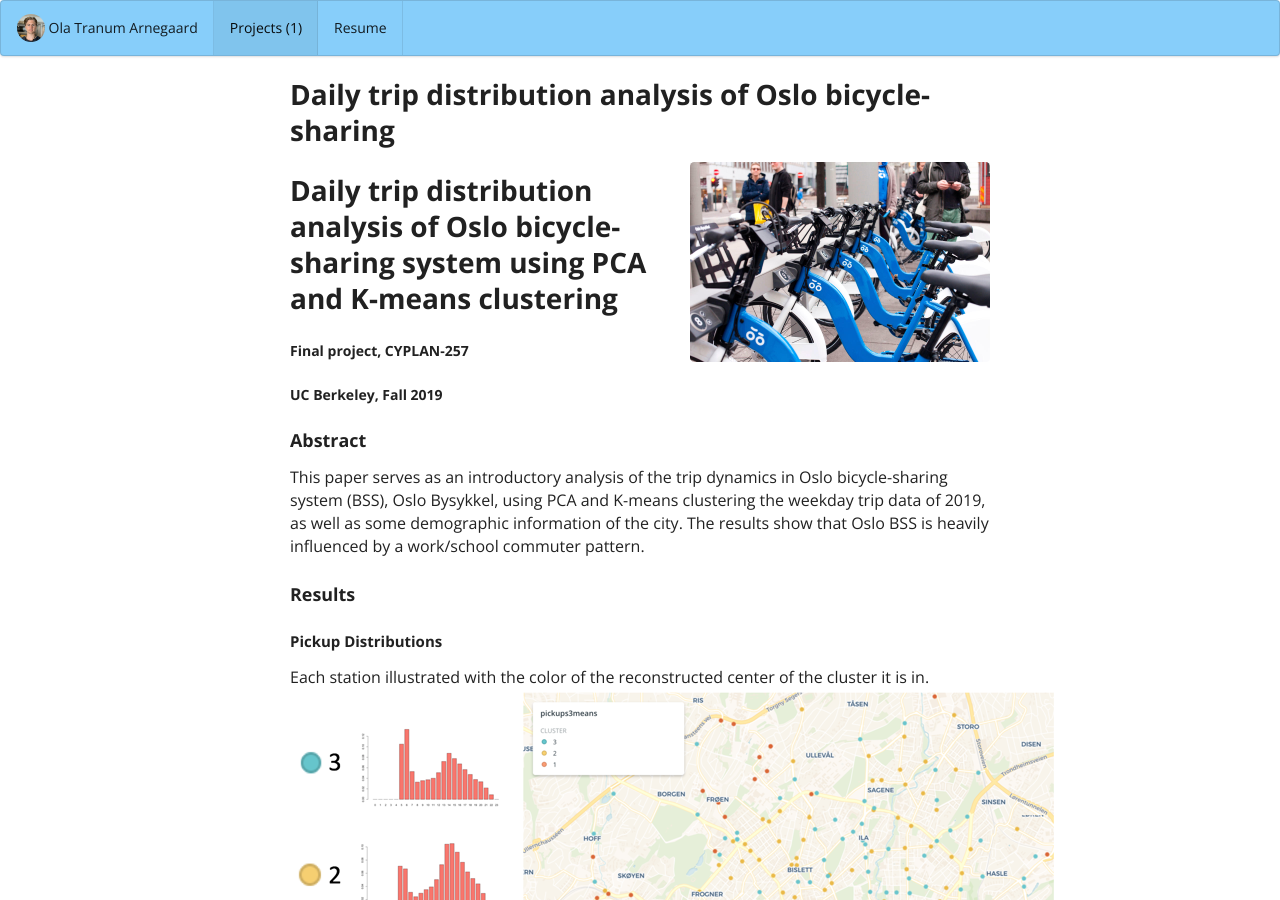
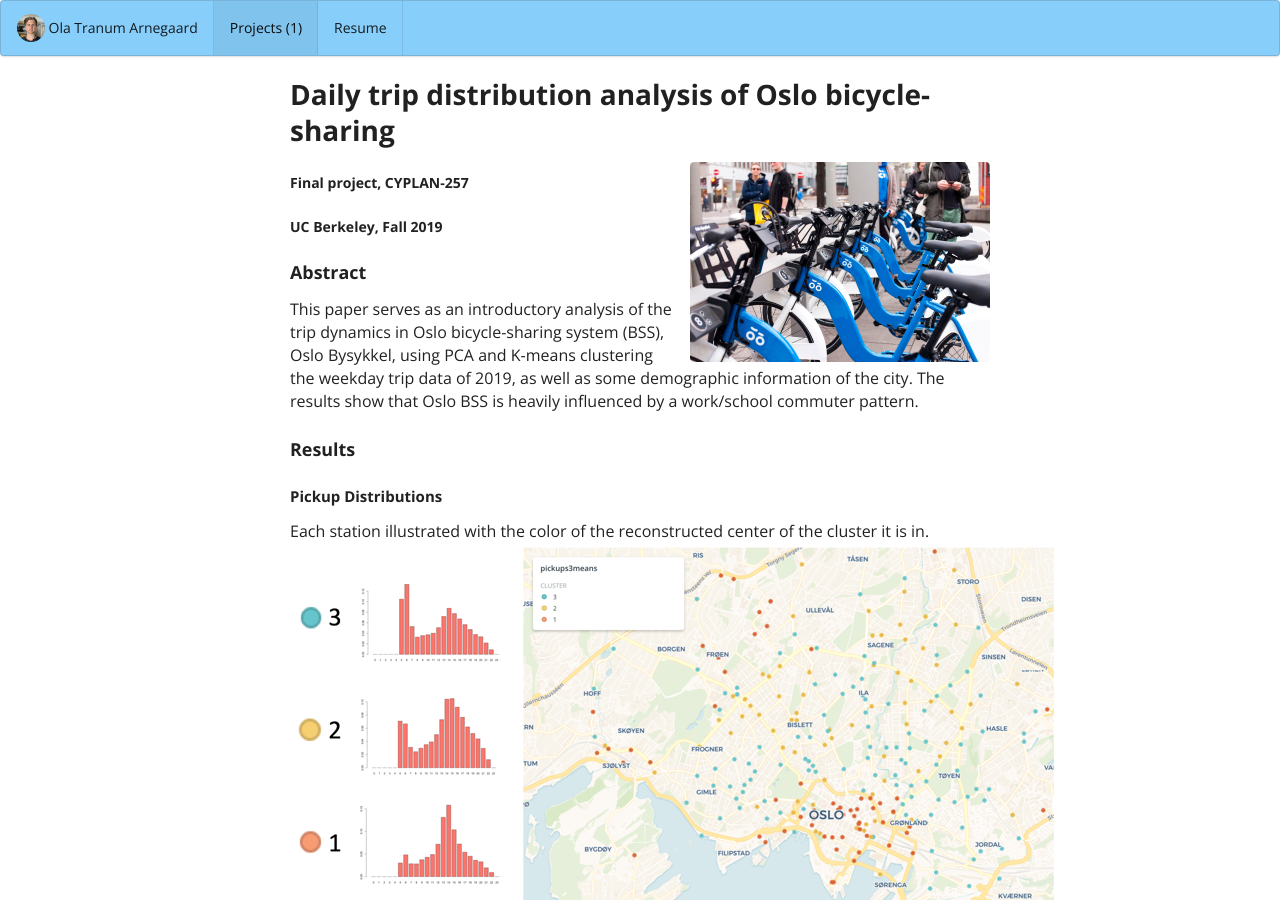
Before and after one commit to olatar/olatar.github.io, a Jekyll site: the page built from projects/bikeanalysis.md, in a window 1280 px wide and 900 px high. Built offline with Jekyll 4.4.1, drawn with Linux system fonts in a browser that asks for light colours.

Commit message:
Update bikeanalysis.md

```diff
--- a/projects/bikeanalysis.md
+++ b/projects/bikeanalysis.md
@@ -14,8 +14,6 @@ summary: Daily trip distribution analysis of Oslo bicycle-sharing system using P
 ---
 
 <img class="ui medium right floated rounded image" src="../images/oslobike.jpg">
-
-# Daily trip distribution analysis of Oslo bicycle-sharing system using PCA and K-means clustering
 
 ##### Final project, CYPLAN-257
 ##### UC Berkeley, Fall 2019
```
